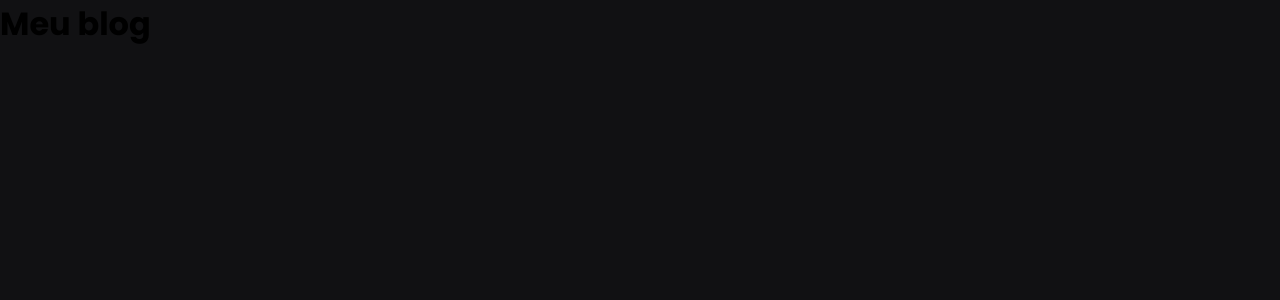
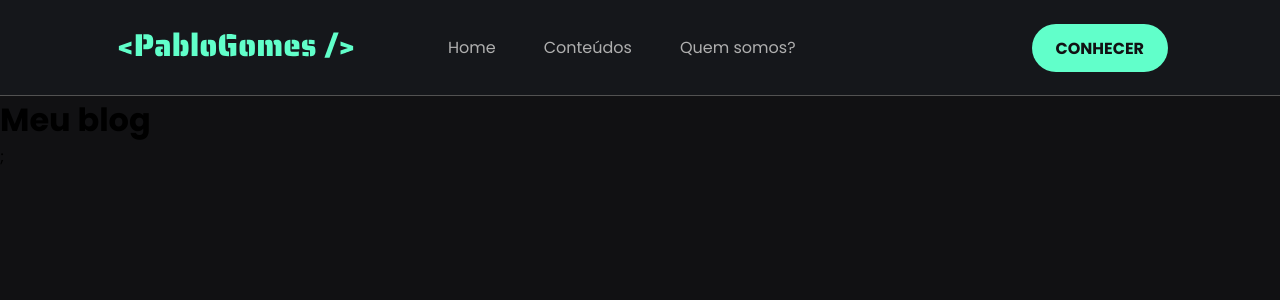
Before and after one commit to pablojr17/blog, a Next.js app: page / in a window 1280 px wide. Shown: the top 300 px of the page. Built offline with nearby package versions, Linux system fonts and the light colour scheme.

Commit message:
mudança de logo e header

```diff
--- /dev/null
+++ b/src/components/Header/index.tsx
@@ -0,0 +1,34 @@
+import styles from "./styles.module.scss";
+import Image from "next/image";
+import logo from "../../../public/images/logo.svg";
+import Link from "next/link";
+
+export function Header() {
+  return (
+    <header className={styles.headerContainer}>
+      <div className={styles.headerContent}>
+        <a>
+          <Image src={logo} alt="Pablo Gomes Logo" />
+        </a>
+
+        <nav>
+          <Link href="/">
+            <a>Home</a>
+          </Link>
+
+          <Link href="/posts">
+            <a>Conteúdos</a>
+          </Link>
+
+          <Link href="/sobre">
+            <a>Quem somos?</a>
+          </Link>
+        </nav>
+
+        <a className={styles.readyButton} type="button" href="#">
+          CONHECER
+        </a>
+      </div>
+    </header>
+  );
+}
--- /dev/null
+++ b/src/components/Header/styles.module.scss
@@ -0,0 +1,91 @@
+.headerContainer {
+  height: 6rem;
+  border-bottom: 1px solid var(--gray-200);
+  background: var(--gray-700);
+}
+
+.headerContent {
+  max-width: 1120px;
+  margin: 0 auto;
+  height: 6rem;
+  padding: 0 2rem;
+
+  display: flex;
+  align-items: center;
+
+  img {
+    cursor: pointer;
+  }
+
+  nav {
+    margin-left: 5rem;
+    height: 6rem;
+
+    a {
+      display: inline-block;
+      position: relative;
+      padding: 0 0.5rem;
+      height: 6rem;
+      line-height: 6rem;
+      color: var(--gray-100);
+      transition: color 0.2s;
+
+      & + a {
+        margin-left: 2rem;
+      }
+
+      &:hover {
+        color: var(--white);
+      }
+
+      &.active {
+        color: var(--purple-500);
+        font-weight: bold;
+      }
+    }
+  }
+}
+
+.readyButton {
+  margin-left: auto;
+  height: 3rem;
+  border-radius: 3rem;
+  background: var(--green-100);
+  border: 0;
+  padding: 0 1.5rem;
+  display: flex;
+  align-items: center;
+  justify-content: center;
+  color: var(--gray-900);
+  font-weight: bold;
+  transition: filter 0.2s;
+
+  &:hover {
+    filter: brightness(110%);
+    -webkit-transform: scale(1.01);
+    transform: scale(1.01);
+  }
+}
+
+@media (max-width: 870px) {
+  .headerContainer {
+    height: 11rem;
+    padding: 0.5rem 0;
+  }
+
+  .headerContent {
+    display: flex;
+    flex-direction: column;
+    height: 4rem;
+
+    nav {
+      display: block;
+      margin-left: auto;
+      margin-right: auto;
+    }
+
+    .readyButton {
+      display: none;
+    }
+  }
+}
--- a/src/pages/_app.tsx
+++ b/src/pages/_app.tsx
@@ -1,8 +1,14 @@
 import { AppProps } from "next/app";
+import { Header } from "../components/Header";
 import "../styles/global.scss";
 
 function MyApp({ Component, pageProps }: AppProps) {
-  return <Component {...pageProps} />;
+  return (
+    <>
+      <Header />
+      <Component {...pageProps} />;
+    </>
+  );
 }
 
 export default MyApp;
--- a/src/styles/global.scss
+++ b/src/styles/global.scss
@@ -12,8 +12,8 @@
   --gray-700: #15171b; // Background header
   --gray-900: #111113; // Background body
 
-  --blue-900: #1fa4e5; // CTA - Buttons
-  --yellow-500: #ffbe16;
+  --green-100: #61ffca; // CTA - Buttons
+  --purple-500: #a277ff;
 }
 
 @media (max-width: 1080px) {
```
Also changed, not shown: public/images/logo.svg.
